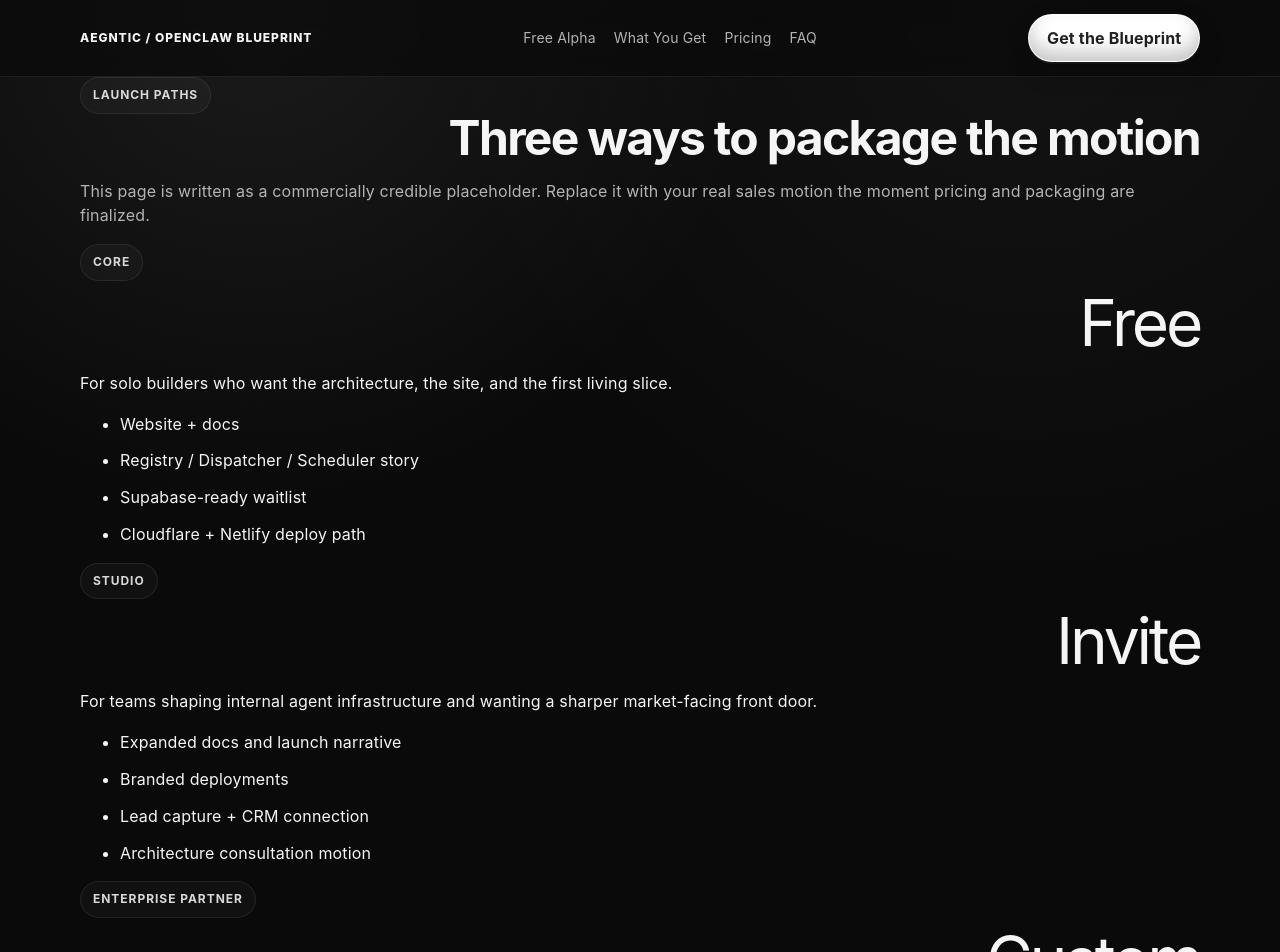
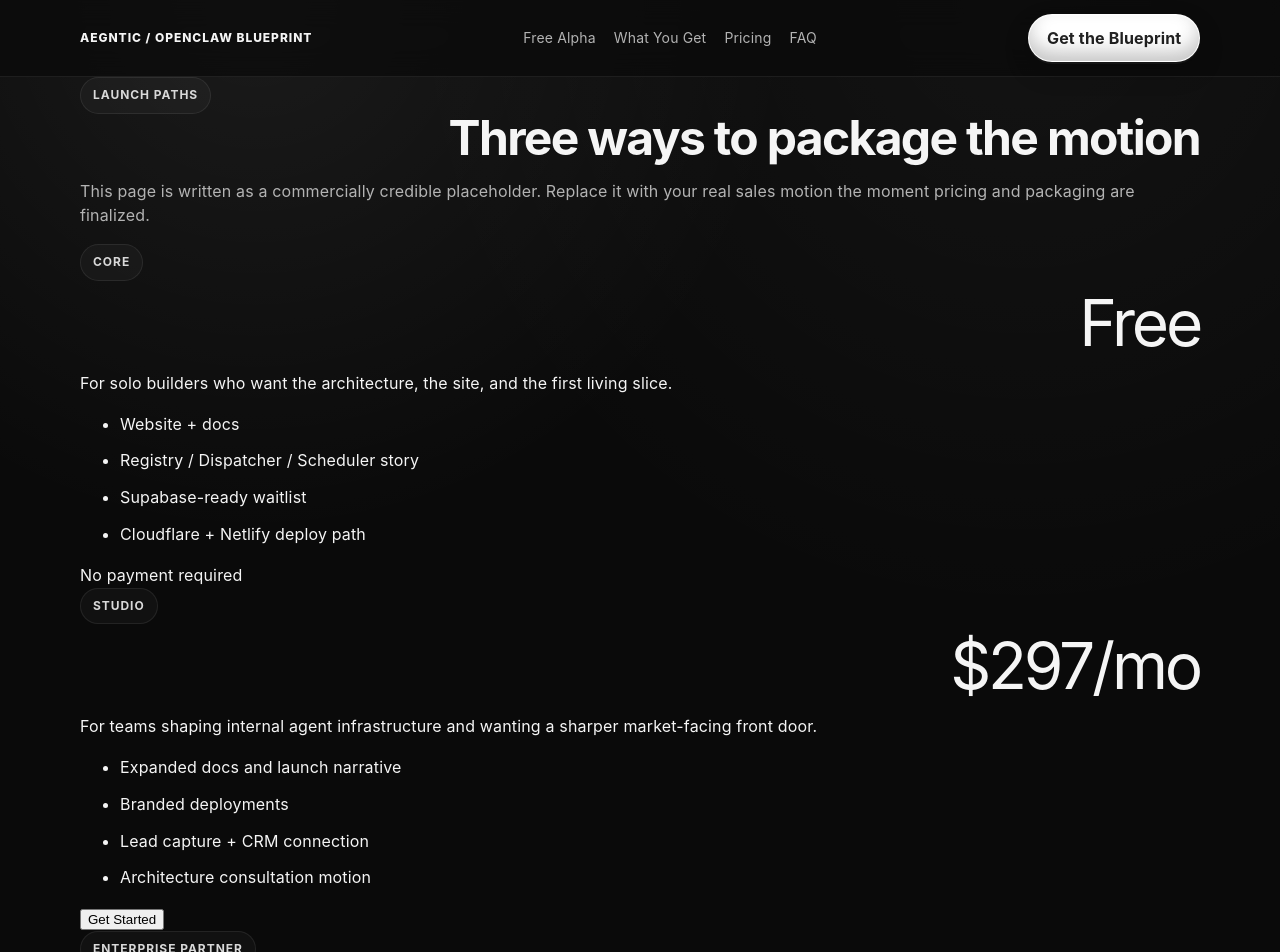
Before and after one commit to aegntic/openclaw-site, a Next.js app: page /pricing in a window 1280 px wide. Shown: the top 952 px of the page. Built offline with nearby package versions, Linux system fonts and the light colour scheme; no server answers.

Commit message:
Add Stripe checkout to pricing page
- Add /api/checkout endpoint for Stripe Sessions
- Add CheckoutButton component
- Update launchPaths with priceId field
- Update pricing page with checkout buttons
- Add STRIPE_STUDIO_PRICE_ID to env

```diff
--- /dev/null
+++ b/app/api/checkout/route.ts
@@ -0,0 +1,37 @@
+import { NextRequest, NextResponse } from "next/server";
+import { stripe } from "@/lib/stripe";
+
+export async function POST(request: NextRequest) {
+  try {
+    const body = await request.json();
+    const { priceId, successUrl, cancelUrl } = body;
+
+    if (!priceId) {
+      return NextResponse.json(
+        { error: "priceId is required" },
+        { status: 400 }
+      );
+    }
+
+    const session = await stripe.checkout.sessions.create({
+      mode: "payment",
+      payment_method_types: ["card"],
+      line_items: [
+        {
+          price: priceId,
+          quantity: 1,
+        },
+      ],
+      success_url: successUrl || `${request.nextUrl.origin}/pricing?success=true`,
+      cancel_url: cancelUrl || `${request.nextUrl.origin}/pricing?canceled=true`,
+    });
+
+    return NextResponse.json({ url: session.url });
+  } catch (error) {
+    console.error("Stripe checkout error:", error);
+    return NextResponse.json(
+      { error: "Failed to create checkout session" },
+      { status: 500 }
+    );
+  }
+}
--- a/app/pricing/page.tsx
+++ b/app/pricing/page.tsx
@@ -1,5 +1,8 @@
+"use client";
+
 import { SectionHeading } from "@/components/section-heading";
 import { launchPaths } from "@/lib/site";
+import { CheckoutButton } from "@/components/checkout-button";
 
 export default function PricingPage() {
   return (
@@ -21,6 +24,18 @@ export default function PricingPage() {
                   <li key={bullet}>{bullet}</li>
                 ))}
               </ul>
+              {path.priceId ? (
+                <CheckoutButton
+                  priceId={path.priceId}
+                  label="Get Started"
+                />
+              ) : path.name === "Enterprise Partner" ? (
+                <a href="mailto:contact@openclaw.ai" className="btn btn-secondary">
+                  Contact Sales
+                </a>
+              ) : (
+                <span className="text-sm text-gray-500">No payment required</span>
+              )}
             </article>
           ))}
         </div>
--- /dev/null
+++ b/components/checkout-button.tsx
@@ -0,0 +1,51 @@
+"use client";
+
+import { useState } from "react";
+
+interface CheckoutButtonProps {
+  priceId: string;
+  label: string;
+  variant?: "primary" | "secondary";
+}
+
+export function CheckoutButton({ priceId, label, variant = "primary" }: CheckoutButtonProps) {
+  const [loading, setLoading] = useState(false);
+
+  const handleCheckout = async () => {
+    setLoading(true);
+    try {
+      const response = await fetch("/api/checkout", {
+        method: "POST",
+        headers: { "Content-Type": "application/json" },
+        body: JSON.stringify({ priceId }),
+      });
+
+      const data = await response.json();
+      if (data.url) {
+        window.location.href = data.url;
+      } else {
+        alert("Failed to start checkout");
+      }
+    } catch (error) {
+      console.error("Checkout error:", error);
+      alert("Failed to start checkout");
+    } finally {
+      setLoading(false);
+    }
+  };
+
+  const baseStyles = "px-6 py-2 rounded-lg font-medium transition-all";
+  const variantStyles = variant === "primary"
+    ? "bg-emerald-500 hover:bg-emerald-600 text-white"
+    : "border border-emerald-500 text-emerald-500 hover:bg-emerald-50";
+
+  return (
+    <button
+      onClick={handleCheckout}
+      disabled={loading || !priceId}
+      className={`${baseStyles} ${variantStyles} disabled:opacity-50 disabled:cursor-not-allowed`}
+    >
+      {loading ? "Processing..." : label}
+    </button>
+  );
+}
--- a/lib/site.ts
+++ b/lib/site.ts
@@ -79,6 +79,7 @@ export const launchPaths = [
   {
     name: "Core",
     price: "Free",
+    priceId: null,
     summary: "For solo builders who want the architecture, the site, and the first living slice.",
     bullets: [
       "Website + docs",
@@ -89,7 +90,8 @@ export const launchPaths = [
   },
   {
     name: "Studio",
-    price: "Invite",
+    price: "$297/mo",
+    priceId: process.env.NEXT_PUBLIC_STRIPE_STUDIO_PRICE_ID || "price_STUDIO-placeholder",
     summary: "For teams shaping internal agent infrastructure and wanting a sharper market-facing front door.",
     bullets: [
       "Expanded docs and launch narrative",
@@ -101,6 +103,7 @@ export const launchPaths = [
   {
     name: "Enterprise Partner",
     price: "Custom",
+    priceId: null,
     summary: "For groups designing controlled agent fabrics, governance layers, and high-trust operational surfaces.",
     bullets: [
       "Security review path",
```
Also changed, not shown: 1 other file (tests, documents, lock files or other folders).
